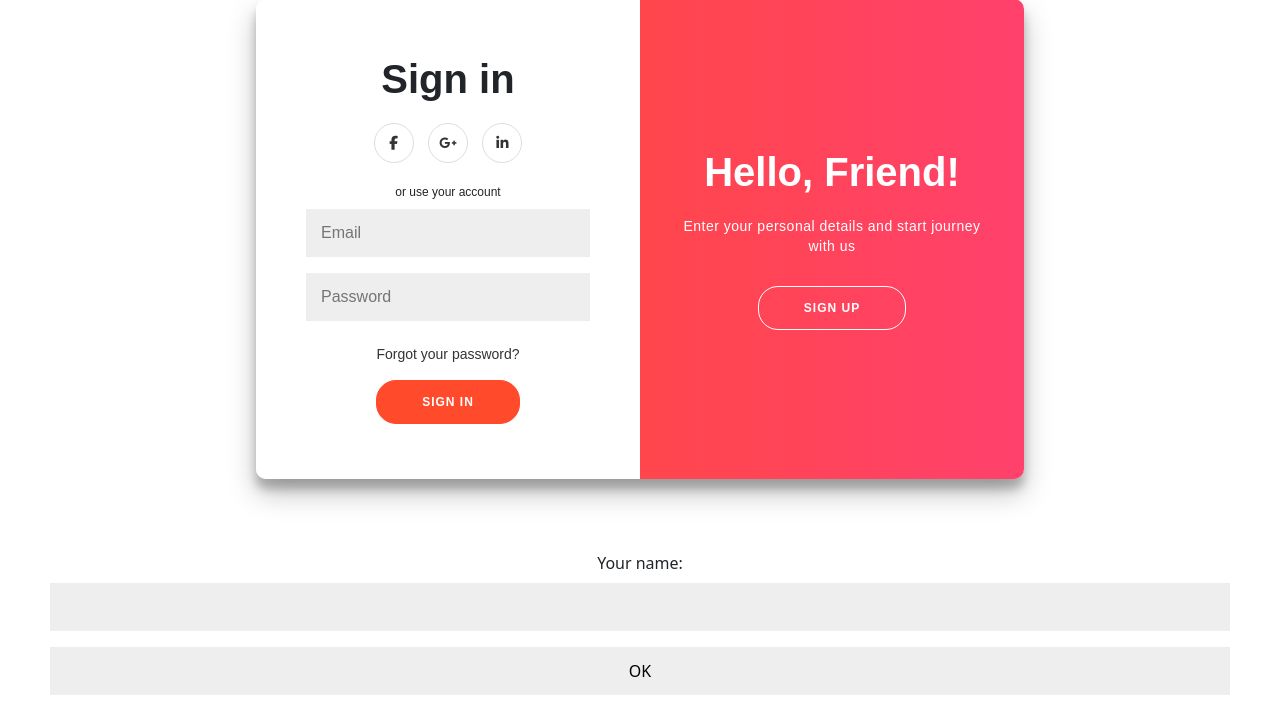
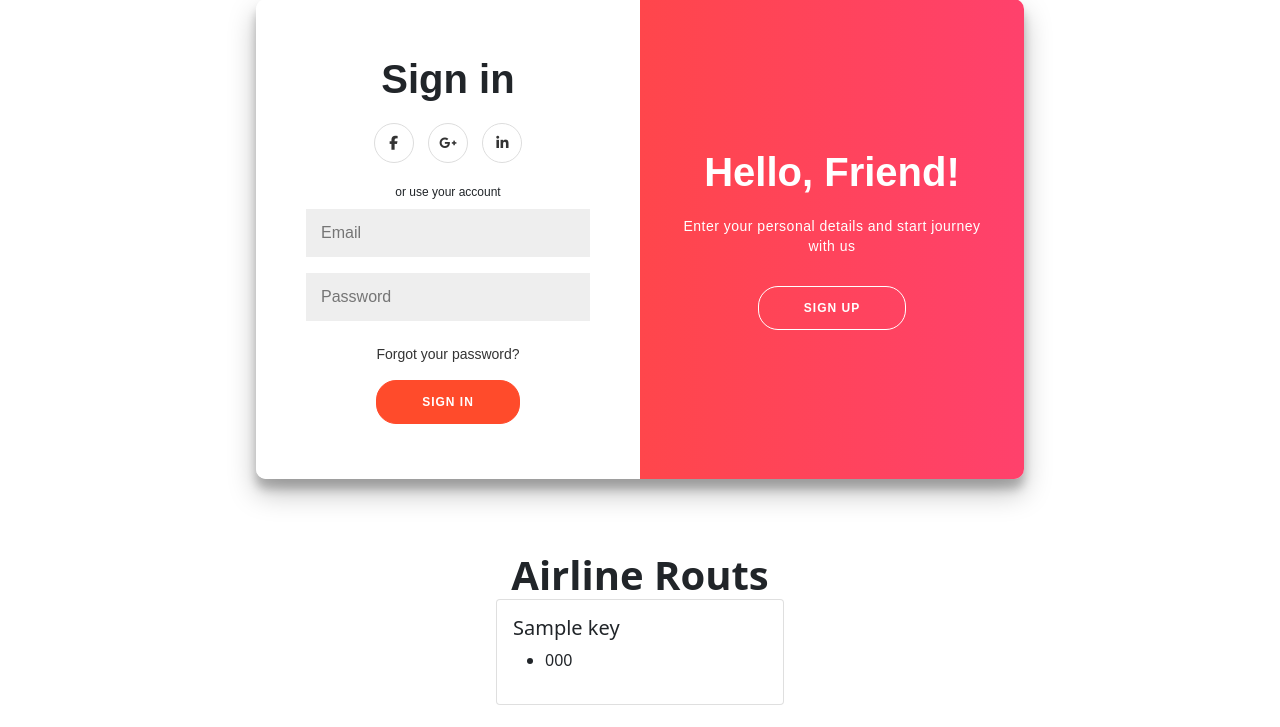
Before and after one commit to Tarun-joshi2/Aerothon-Project, a Django app: template routes/templates/index.html in a window 1280 px wide. Shown: the part 73-800 px from the top of the page. Run offline with Django 5.2, Linux system fonts and the light colour scheme; the template is opened without the code that fills it: most values are stand-ins (such as "Sample title", 1, 10 or a date in 2020); some libraries are stand-ins or nearby versions.

Commit message:
completd project

```diff
--- a/routes/static/index.css
+++ b/routes/static/index.css
@@ -2,6 +2,9 @@
 * {
 	box-sizing: border-box;
 }
+
+
+
 
 
 #main-div{
--- a/routes/static/index.js
+++ b/routes/static/index.js
@@ -18,7 +18,7 @@ fetch("https://api.checkwx.com/metar/lat/40.72/lon/-73.99/decoded", requestOptio
 
 }
 
-
+console.log('function call');
 
 const signUpButton = document.getElementById('signUp');
 const signInButton = document.getElementById('signIn');
@@ -35,9 +35,14 @@ signInButton.addEventListener('click', () => {
 
 
 function shownavbar(){
+  console.log('function call');
   setInterval(function() {
 
+
+    document.getElementById('from-div').style.display='block';
     document.getElementById('main-div').style.display='block';
+    document.getElementById('formselect').style.display='block';
+
     document.getElementsByClassName('loader')[0].style.display='none';
 
   }, 2000);
@@ -45,63 +50,17 @@ function shownavbar(){
   }
 
 function fromsubmit(){
-
+  console.log('function call');
   var myDiv = document.getElementById('from-div');
   myDiv.classList.add('hidden');
 
   document.getElementsByClassName('loader')[0].style.display='block';
 
+  document.getElementById('formselect').style.display='none';
+
+
+
+
   shownavbar();
 
 }
-
-
-const data={"DEL":[
-        {"dest":"JFK","hours":"14.0"},
-        {"dest": "IAD","hours":"15.30"},
-        {"dest": "EWR","hours": "14.30"},
-        {
-          "dest": "ORD",
-          "hours": "15.0"
-        },
-        {
-          "dest": "SFO",
-          "hours": "15:45"
-        },
-        {
-          "dest": "EWR",
-          "hours": "16:30"
-        }
-    ],
-
-   "BoM":[{
-      "dest": "EWR",
-      "hours": "16.0"
-    },
-    {
-      "dest": "SFO",
-      "hours": "16.0"
-    },
-      {
-        "dest": "SFO",
-        "hours": "16.0"
-      }
-    ],
-    "BLR":[
-      {
-        "dest": "SFO",
-        "hours": "15.0"
-      },
-
-      {
-        "dest": "SEA",
-        "hours": "17.0"
-      }
-    ],
-      "HYD":[
-          {
-            "dest": "ORD",
-            "hours": "15:45"
-          }
-        ]
-    }
--- a/routes/templates/index.html
+++ b/routes/templates/index.html
@@ -12,8 +12,30 @@
     <link href="https://cdn.jsdelivr.net/npm/bootstrap@5.0.2/dist/css/bootstrap.min.css" rel="stylesheet" integrity="sha384-EVSTQN3/azprG1Anm3QDgpJLIm9Nao0Yz1ztcQTwFspd3yD65VohhpuuCOmLASjC" crossorigin="anonymous">
 
     <link href="static/index.css" rel="stylesheet">
-    <title>Hello, world!</title>
+    <title>Aeronavigator!</title>
 
+
+    <style>
+        #routecard{
+            display: flex;
+            justify-content: space-around;
+            flex-wrap: wrap;
+        }
+        #formselect{
+            display:none;
+            position: relative;
+            width: 77%;
+            margin-top: -660px;
+            background-color: #FF416C;
+            border-radius: 40px;
+            height: 419px;
+            margin-left: 135px;
+        }
+
+        #main-heading{
+          text-align: center;
+        }
+    </style>
 
 
   </head>
@@ -25,7 +47,7 @@
     <nav class="navbar navbar-light" style="background-color: #ff4557;">
         <div class="container-fluid">
           <a class="navbar-brand" href="#">
-            Bootstrap
+            AeroNavigator
           </a>
         </div>
       </nav>
@@ -53,7 +75,7 @@
                 </div>
                 <span>or use your email for registration</span>
                 <input type="text" placeholder="Name" />
-                <input type="email" placeholder="Email" />
+                <input type="text" placeholder="Email" />
                 <input type="password" placeholder="Password" />
                 <button onclick="fromsubmit()">Sign Up</button>
             </form>
@@ -67,7 +89,7 @@
                     <a href="#" class="social"><i class="fab fa-linkedin-in"></i></a>
                 </div>
                 <span>or use your account</span>
-                <input type="email" placeholder="Email" />
+                <input type="text" placeholder="Email" />
                 <input type="password" placeholder="Password" />
                 <a href="#">Forgot your password?</a>
                 <button  onclick="fromsubmit()">Sign In</button>
@@ -93,21 +115,42 @@
 
 
 
-<form action = "" method = "POST">
 
-	{% csrf_token %}
 
-	<label for="your_name">Your name: </label>
-	<input id="your_name" type="text" name="your_name">
-	<input type="submit" value="OK">
+<form action = "" method = "POST" id="formselect">
+
+  <div class="mb-3">
+    <label for="Source" class="form-label">Source</label>
+    <input type="text" class="form-control" id="Source" aria-describedby="Source" name="Source">
+  </div>
+  <div class="mb-3">
+    <label for="distination" class="form-label">distination</label>
+    <input type="distination" class="form-control" id="distination" name="distination">
+  </div>
+  <button type="submit" class="btn btn-primary">Submit</button>
 </form>
 
 
 
 
+<h1 id="main-heading">Airline Routs</h1>
 
+<div id="routecard">
+{% for key, value in json_data.items %}
+<div class="card" style="width: 18rem;">
+    <div class="card-body">
+      <h5 class="card-title">{{ key }}</h5>
+      <ul>
+        {% for code in value %}
+            <li>{{ code }}</li>
+        {% endfor %}
+    </ul>
+    </div>
+  </div>
 
+  {% endfor %}
 
+</div>
     <!-- Optional JavaScript; choose one of the two! -->
     <script src="static/index.js"></script>
 
```
Also changed, not shown: routes/views.py (+14 -19 lines).
